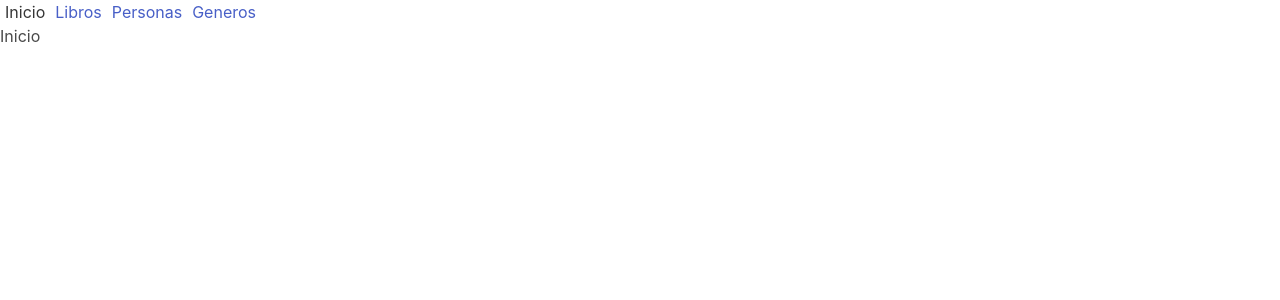
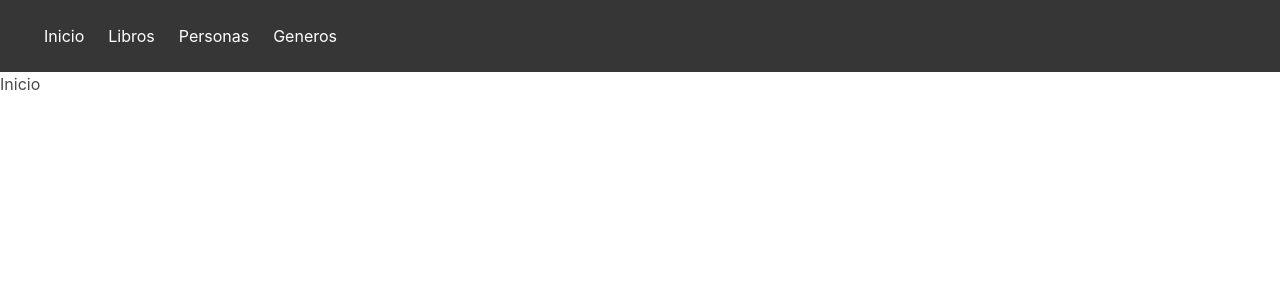
Before and after one commit to csampedroc/UTN-FullStack, a React (Create React App) app in the folder React/books/: page / in a window 1280 px wide. Shown: the top 300 px of the page. Built offline with nearby package versions, Linux system fonts and the light colour scheme.

Commit message:
Added navbar and components

```diff
--- a/React/books/src/App.js
+++ b/React/books/src/App.js
@@ -1,9 +1,5 @@
 import React from 'react';
-import {
-  BrowserRouter as Router,
-  Link, Route, Switch
-} from "react-router-dom";
-import './App.css';
+import { BrowserRouter as Router, Link, Route, Switch } from "react-router-dom";
 import Generos from './components/Generos';
 import Inicio from './components/Inicio';
 import Libros from './components/Libros';
@@ -11,18 +7,18 @@ import Personas from './components/Personas';
 
 function App() {
 
-  const padding = {
-    padding: 5
-  }
-
   return (
     <Router>
-      <div>
-        <Link style={padding} to="/">Inicio</Link>
-        <Link style={padding} to="/libros">Libros</Link>
-        <Link style={padding} to="/personas">Personas</Link>
-        <Link style={padding} to="/generos">Generos</Link>
-      </div>
+      <nav className="navbar is-dark is-spaced">
+        <div className="navbar-menu">
+          <div className="navbar-start">
+            <Link className="navbar-item" to="/">Inicio</Link>
+            <Link className="navbar-item" to="/libros">Libros</Link>
+            <Link className="navbar-item" to="/personas">Personas</Link>
+            <Link className="navbar-item" to="/generos">Generos</Link>
+          </div>
+        </div>
+      </nav>
 
       <Switch>
         <Route path="/libros">
```
